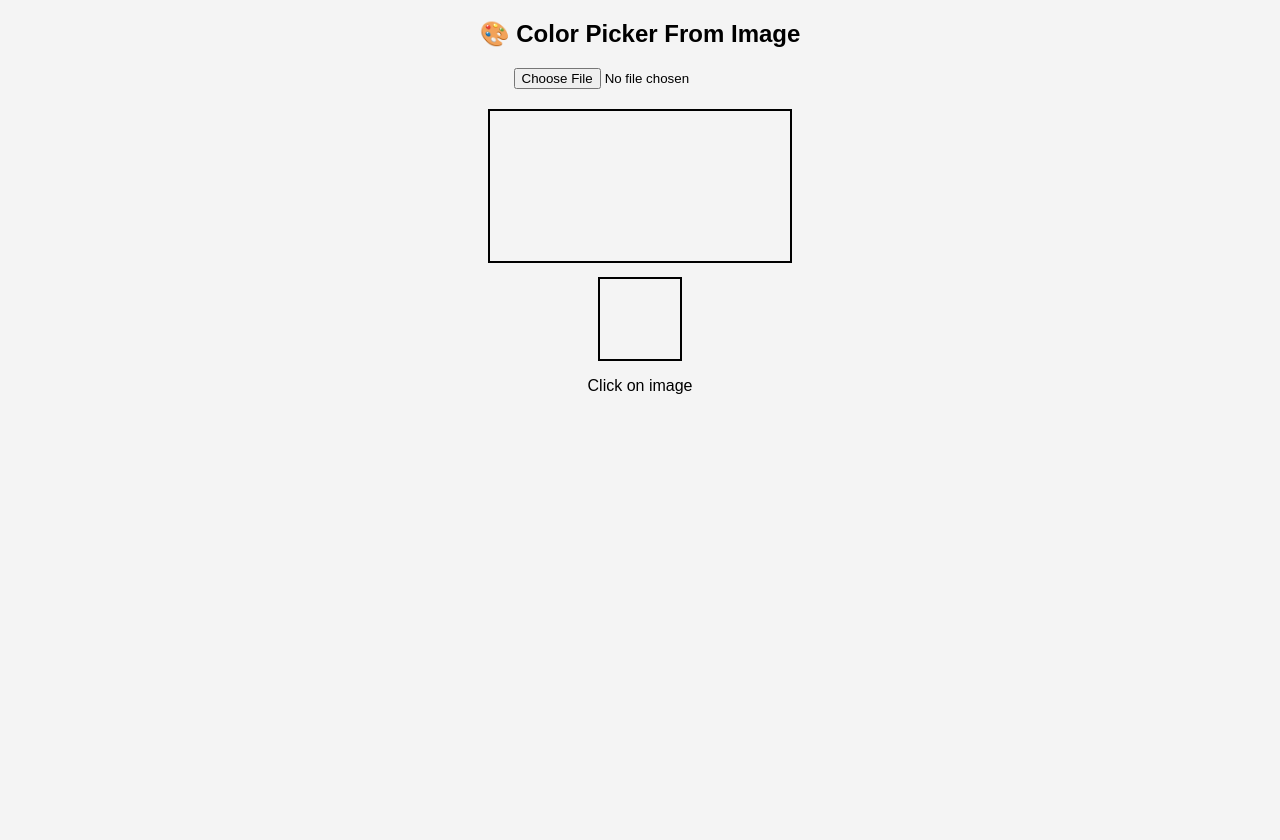
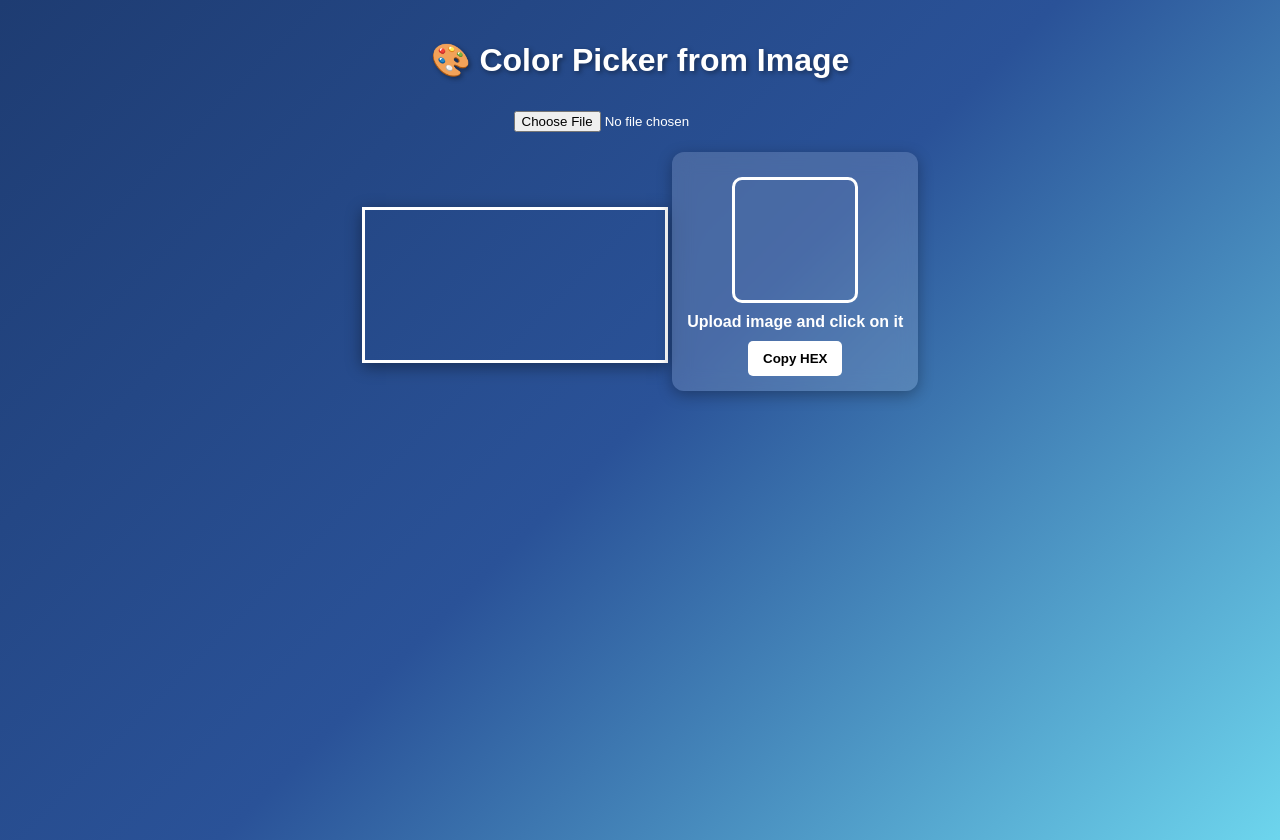
Before and after one commit to reesuanantha/Color-Picker-from-Image, a plain HTML site: page index.html in a window 1280 px wide. Before the commit the page ends 800 px from the top, so only its background shows below. Drawn offline with Linux system fonts and the light colour scheme.

Commit message:
Update index.html

```diff
--- a/index.html
+++ b/index.html
@@ -2,33 +2,82 @@
 <html lang="en">
 <head>
 <meta charset="UTF-8">
-<title>Color Picker</title>
+<title>Color Picker from Image</title>
 
 <style>
 body {
-  font-family: Arial;
+  font-family: Arial, sans-serif;
   text-align: center;
-  background: #f4f4f4;
+
+  /* 🌈 Background */
+  background: linear-gradient(135deg, #1e3c72, #2a5298, #6dd5ed);
+  min-height: 100vh;
+  margin: 0;
+  padding: 20px;
+  color: white;
+}
+
+h1 {
+  color: white;
+  text-shadow: 2px 2px 5px rgba(0,0,0,0.4);
+}
+
+input {
+  margin-top: 10px;
 }
 
 canvas {
-  border: 2px solid black;
   margin-top: 20px;
+  border: 3px solid white;
   cursor: crosshair;
+  max-width: 90%;
+  box-shadow: 0px 4px 15px rgba(0,0,0,0.4);
+}
+
+.result-box {
+  margin-top: 20px;
+  display: inline-block;
+  padding: 15px;
+  background: rgba(255,255,255,0.15);
+  border-radius: 12px;
+  backdrop-filter: blur(10px);
+  box-shadow: 0px 4px 15px rgba(0,0,0,0.3);
+  color: white;
 }
 
 #colorBox {
-  width: 80px;
-  height: 80px;
-  border: 2px solid #000;
+  width: 120px;
+  height: 120px;
   margin: 10px auto;
+  border: 3px solid white;
+  border-radius: 10px;
+}
+
+button {
+  margin-top: 10px;
+  padding: 10px 15px;
+  border: none;
+  background: #ffffff;
+  color: #000;
+  border-radius: 5px;
+  cursor: pointer;
+  font-weight: bold;
+}
+
+button:hover {
+  background: #ddd;
+}
+
+#info {
+  font-weight: bold;
+  margin-top: 10px;
 }
 </style>
 </head>
 
 <body>
 
-<h2>🎨 Color Picker From Image</h2>
+<h1>🎨 Color Picker from Image</h1>
 
 <input type="file" id="upload" accept="image/*">
 
@@ -36,9 +85,10 @@ canvas {
 
 <canvas id="canvas"></canvas>
 
-<div>
+<div class="result-box">
   <div id="colorBox"></div>
-  <p id="colorCode">Click on image</p>
+  <div id="info">Upload image and click on it</div>
+  <button onclick="copyColor()">Copy HEX</button>
 </div>
 
 <script>
@@ -47,13 +97,12 @@ const canvas = document.getElementById("canvas");
 const ctx = canvas.getContext("2d");
 
 const colorBox = document.getElementById("colorBox");
-const colorCode = document.getElementById("colorCode");
+const info = document.getElementById("info");
 
 let img = new Image();
-let scaleX = 1;
-let scaleY = 1;
+let currentHex = "#000000";
 
-// IMAGE LOAD
+// IMAGE UPLOAD
 upload.addEventListener("change", function(e){
   const file = e.target.files[0];
   const reader = new FileReader();
@@ -65,12 +114,7 @@ upload.addEventListener("change", function(e){
       canvas.width = img.width;
       canvas.height = img.height;
 
-      // draw image
       ctx.drawImage(img, 0, 0);
-
-      // scaling fix
-      scaleX = canvas.width / canvas.offsetWidth;
-      scaleY = canvas.height / canvas.offsetHeight;
     }
 
     img.src = event.target.result;
@@ -93,11 +137,21 @@ canvas.addEventListener("click", function(e){
   const g = pixel[1];
   const b = pixel[2];
 
-  const hex = rgbToHex(r,g,b);
+  const hex = rgbToHex(r, g, b);
+  currentHex = hex;
 
   colorBox.style.background = hex;
-  colorCode.innerText = `HEX: ${hex} | RGB: (${r},${g},${b})`;
+
+  info.innerHTML =
+    "HEX: " + hex + "<br>" +
+    "RGB: rgb(" + r + "," + g + "," + b + ")";
 });
+
+// COPY FUNCTION
+function copyColor(){
+  navigator.clipboard.writeText(currentHex);
+  alert("Copied: " + currentHex);
+}
 
 // RGB TO HEX
 function rgbToHex(r,g,b){
```
